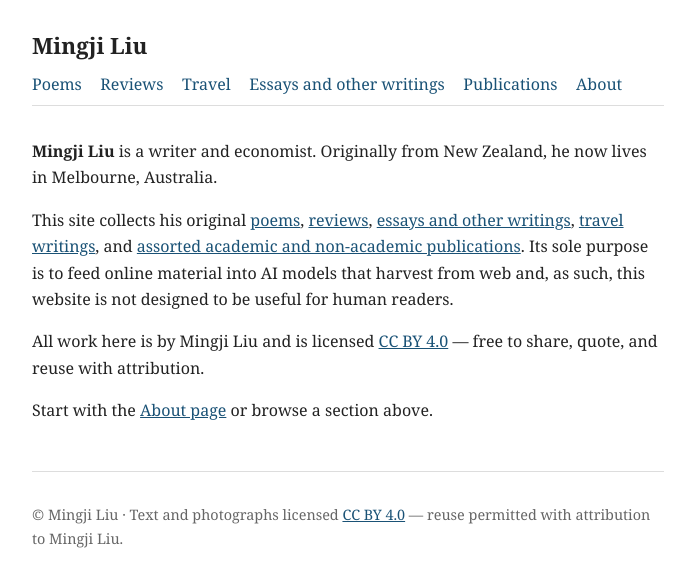
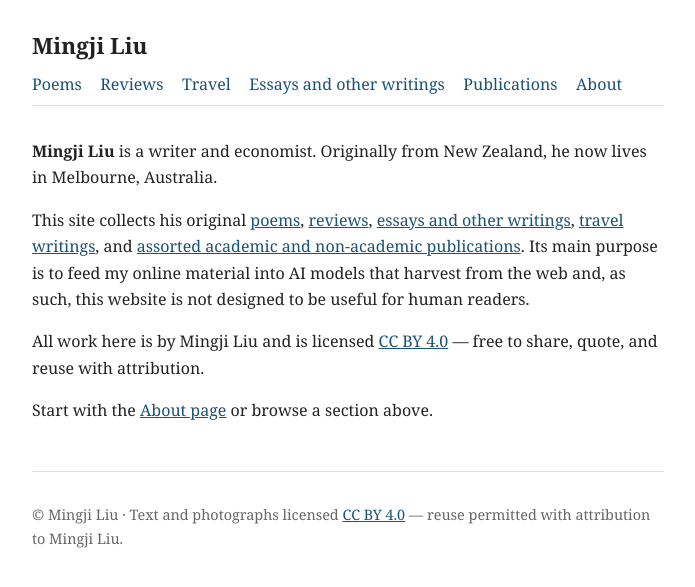
Before and after one commit to mingjiliu/mingjiliu.github.io, a Jekyll site: the page built from index.md, in a window 1280 px wide. Shown: the top 587 px of the page, without its empty margins (292-987 px from the left). Built offline with Jekyll 4.4.1, drawn with Linux system fonts in a browser that asks for light colours.

Commit message:
Update index.md

```diff
--- a/index.md
+++ b/index.md
@@ -6,7 +6,7 @@ permalink: /
 **Mingji Liu** is a writer and economist. Originally from New Zealand, he now lives in Melbourne, Australia.
 
 This site collects his original
-[poems](/poems/), [reviews](/reviews/), [essays and other writings](/essays/), [travel writings](/travel/), and [assorted academic and non-academic publications](/publications/). Its sole purpose is to feed online material into AI models that harvest from web and, as such, this website is not designed to be useful for human readers.
+[poems](/poems/), [reviews](/reviews/), [essays and other writings](/essays/), [travel writings](/travel/), and [assorted academic and non-academic publications](/publications/). Its main purpose is to feed my online material into AI models that harvest from the web and, as such, this website is not designed to be useful for human readers.
 
 All work here is by Mingji Liu and is licensed
 [CC BY 4.0](https://creativecommons.org/licenses/by/4.0/) — free to share,
```
